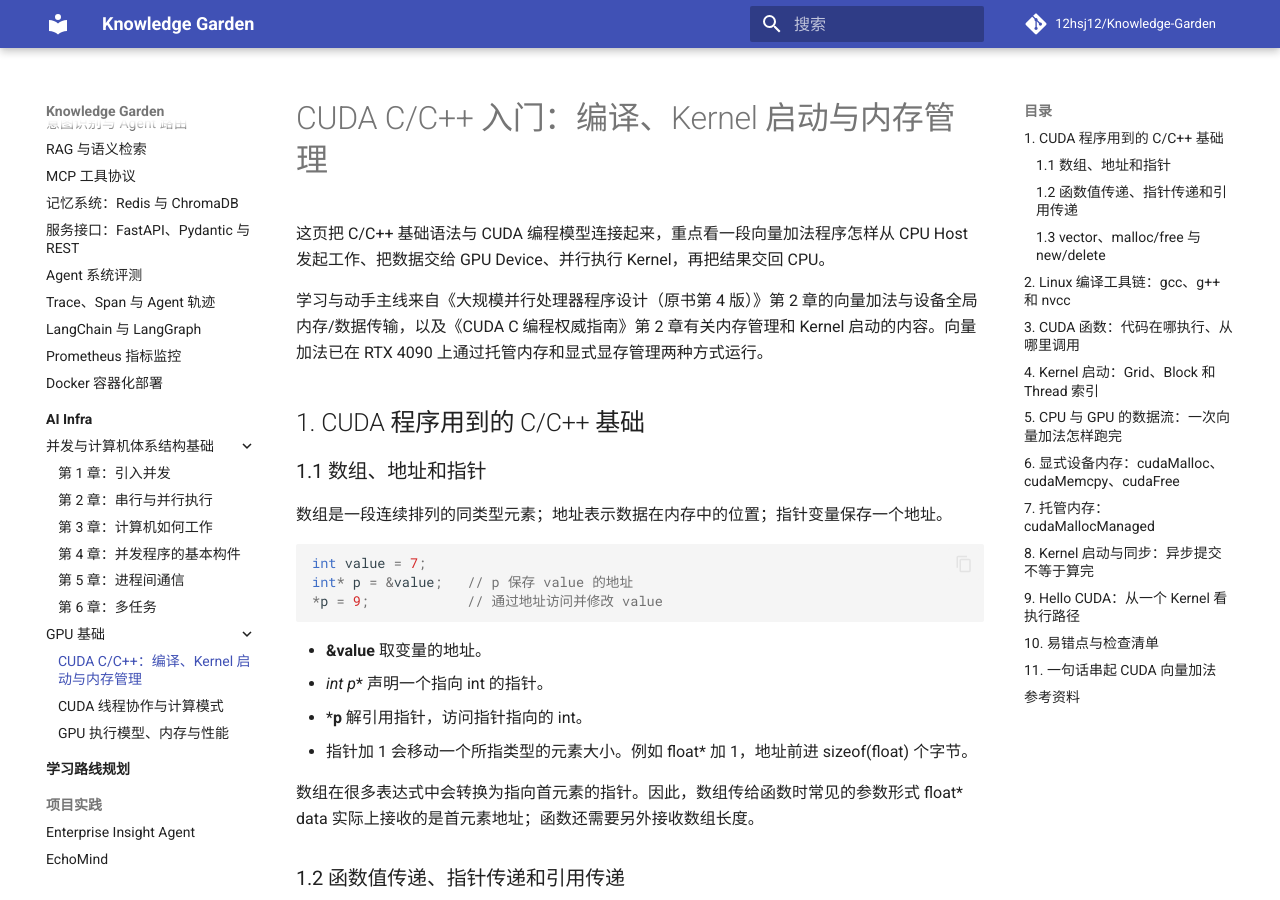
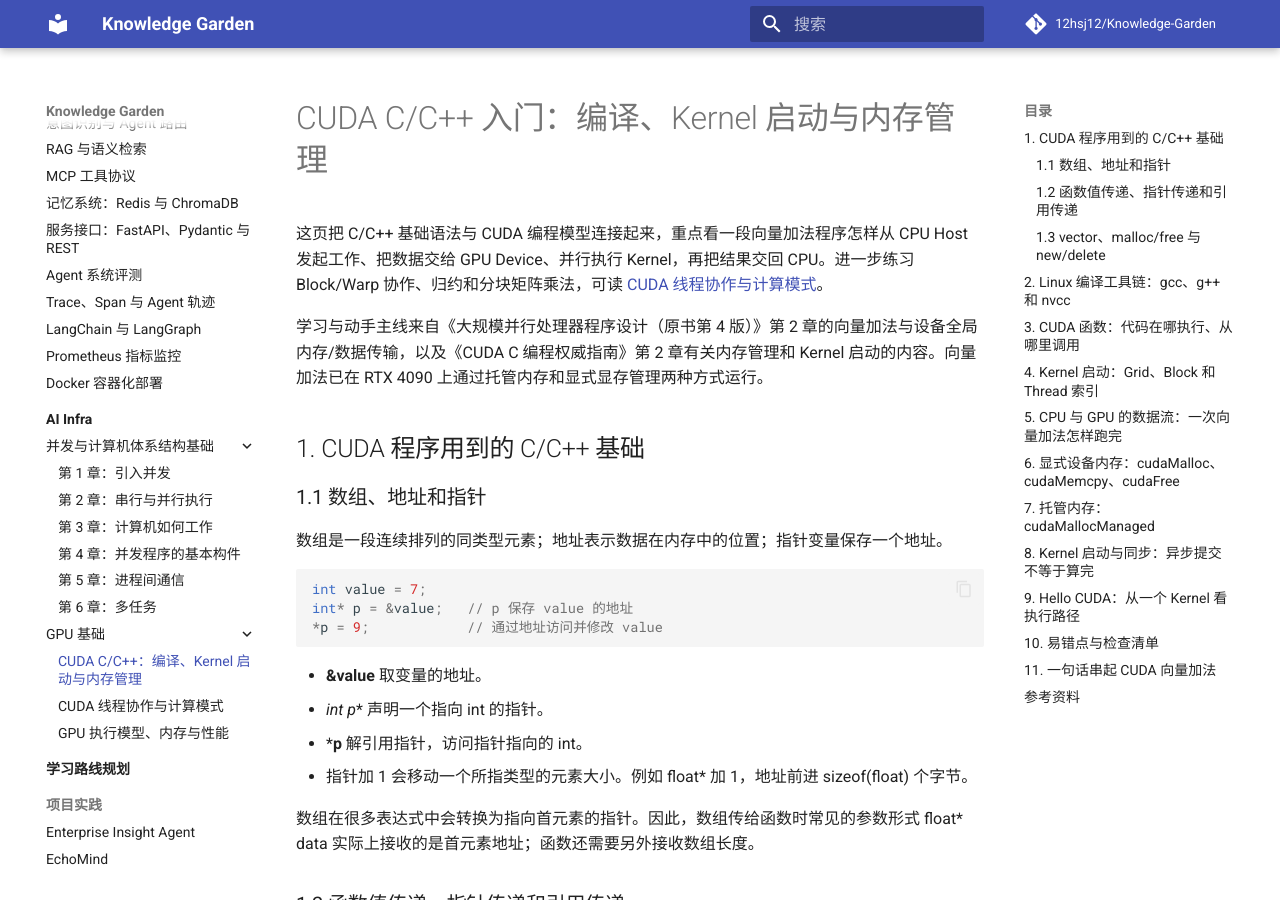
Before and after one commit to 12hsj12/Knowledge-Garden, an MkDocs documentation site: the page built from docs/ai-infra/gpu/cuda-c-cpp-memory-kernel.md, in a window 1280 px wide and 900 px high. Built offline with MkDocs 1.6.1 and Material for MkDocs 9.7.7, drawn with Linux system fonts in a browser that asks for light colours; comment, search, counter and statistics services are not loaded.

Commit message:
docs: connect CUDA basics to thread cooperation patterns

```diff
--- a/docs/ai-infra/gpu/cuda-c-cpp-memory-kernel.md
+++ b/docs/ai-infra/gpu/cuda-c-cpp-memory-kernel.md
@@ -1,6 +1,6 @@
 # CUDA C/C++ 入门：编译、Kernel 启动与内存管理
 
-这页把 C/C++ 基础语法与 CUDA 编程模型连接起来，重点看一段向量加法程序怎样从 CPU Host 发起工作、把数据交给 GPU Device、并行执行 Kernel，再把结果交回 CPU。
+这页把 C/C++ 基础语法与 CUDA 编程模型连接起来，重点看一段向量加法程序怎样从 CPU Host 发起工作、把数据交给 GPU Device、并行执行 Kernel，再把结果交回 CPU。进一步练习 Block/Warp 协作、归约和分块矩阵乘法，可读 [CUDA 线程协作与计算模式](cuda-thread-cooperation-and-patterns.md)。
 
 学习与动手主线来自《大规模并行处理器程序设计（原书第 4 版）》第 2 章的向量加法与设备全局内存/数据传输，以及《CUDA C 编程权威指南》第 2 章有关内存管理和 Kernel 启动的内容。向量加法已在 RTX 4090 上通过托管内存和显式显存管理两种方式运行。
 
```
